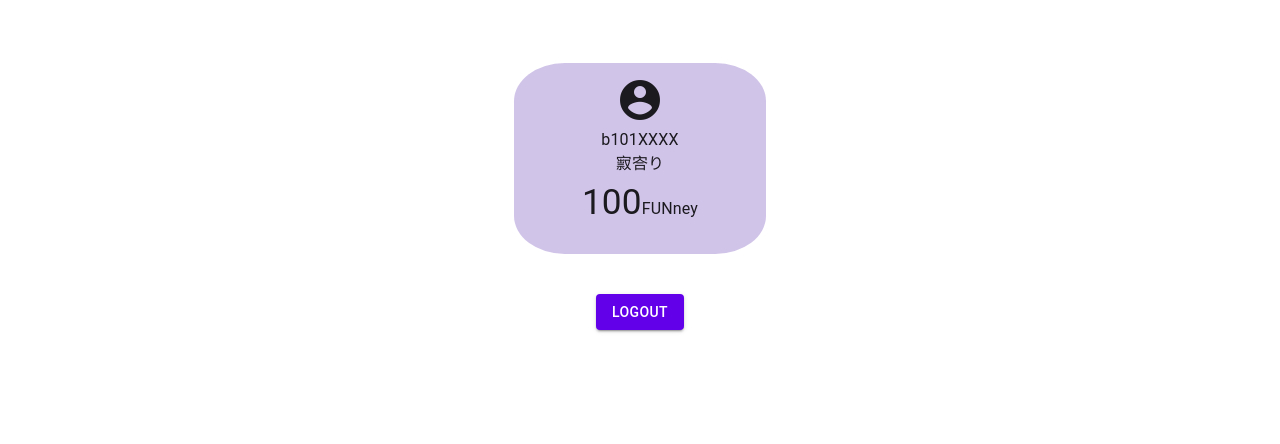
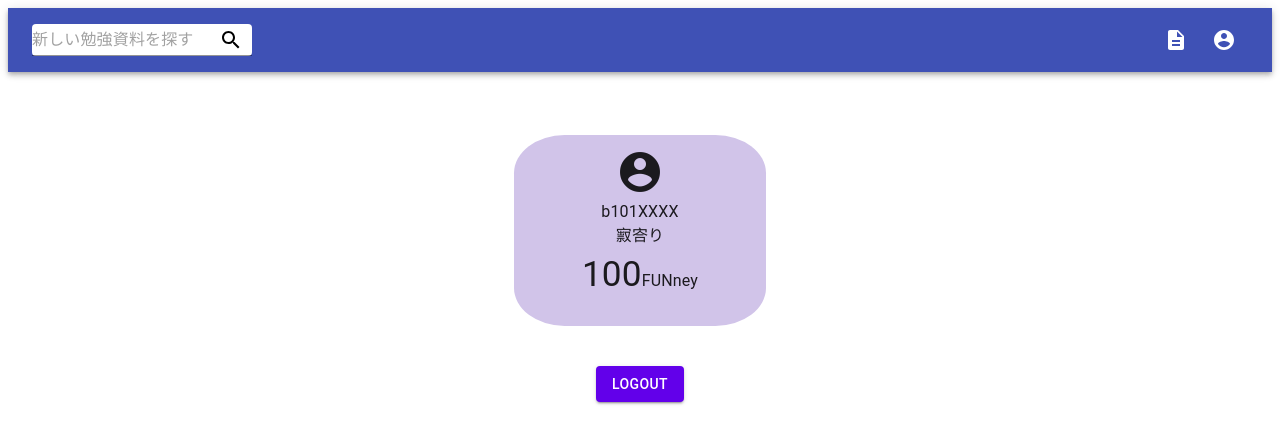
Before and after one commit to ICT-FUNney/finds, a React (Create React App) app in the folder client/finds_client/: page /myPage in a window 1280 px wide. Shown: the top 444 px of the page. Built offline with nearby package versions, Linux system fonts and the light colour scheme.

Commit message:
login以外でのAppBarの表示

```diff
--- a/client/finds_client/src/App.js
+++ b/client/finds_client/src/App.js
@@ -8,9 +8,13 @@ import Home from "./components/home";
 import Error from "./components/Error";
 import DocumentDetailPage from "./components/DocumentDetailPage";
 import MyPage from "./components/myPage";
+import TopAppBar from './components/TopAppBar';
 
 function App() {
+  var url = window.location.href;
   return (
+    <div>
+
     <ConnectedRouter history={history}>
       <Switch>
         <Route exact path="/login" component={Login} />
@@ -21,6 +25,7 @@ function App() {
         <Route path="/" component={Login} />
       </Switch>
     </ConnectedRouter>
+    </div>
   );
 }
 
--- a/client/finds_client/src/components/DocumentDetailPage.js
+++ b/client/finds_client/src/components/DocumentDetailPage.js
@@ -7,7 +7,7 @@ import {Avatar} from "@material-ui/core";
 import { Switch, Route } from "react-router-dom";
 import {push} from "connected-react-router";
 import {useDispatch} from "react-redux";
-
+import TopAppBar from './TopAppBar';
 import logo from "../logo.svg";
 import arrow from "../arrow_right_alt-24px.svg";
 import Detail from "./Detail";
@@ -218,6 +218,7 @@ const DocumentDetailPage=({match})=>{
 
     return (
         <>
+             < TopAppBar />
             <Switch>
                 <Route exact path={`${match.url}`} render={()=>{
                     return (
--- a/client/finds_client/src/components/SearchResultpage.js
+++ b/client/finds_client/src/components/SearchResultpage.js
@@ -9,6 +9,7 @@ import IconButton from '@material-ui/core/IconButton';
 import InfoIcon from '@material-ui/icons/Info';
 import {push} from "connected-react-router";
 import {useDispatch} from "react-redux";
+import TopAppBar from './TopAppBar';
 
 const styles = theme => ({
   root: {
@@ -78,6 +79,7 @@ const tileData = [
   }
   return (
     <div className={classes.root}>
+      < TopAppBar />
       <GridList cellHeight={180} className={classes.gridList}>
         <GridListTile key="Subheader" cols={4} style={{ height: 'auto' }} >
         </GridListTile>
--- a/client/finds_client/src/components/myPage.js
+++ b/client/finds_client/src/components/myPage.js
@@ -11,7 +11,7 @@ import Typography from '@material-ui/core/Typography';
 import { deepPurple } from '@material-ui/core/colors';
 import {push} from "connected-react-router";
 import {useDispatch} from "react-redux";
-
+import TopAppBar from './TopAppBar';
 const darkViolet = deepPurple['A700'];
 const brightViolet = deepPurple['100'];
 
@@ -47,6 +47,10 @@ const Login = props => {
         return (dispatch(push("/login")));
     }
     return (
+        <div>
+            <div>
+             < TopAppBar />
+            </div>
         <div className="inner">
             <ColorBox color="text.primary" borderRadius="20%" className="box">
                 <i class="material-icons large-size">account_circle</i>
@@ -65,7 +69,8 @@ const Login = props => {
             >
                 LOGOUT
             </ColorButton>
-        </div >
+            </div >
+            </div>
     )
 }
 export default withRouter(Login)
```
